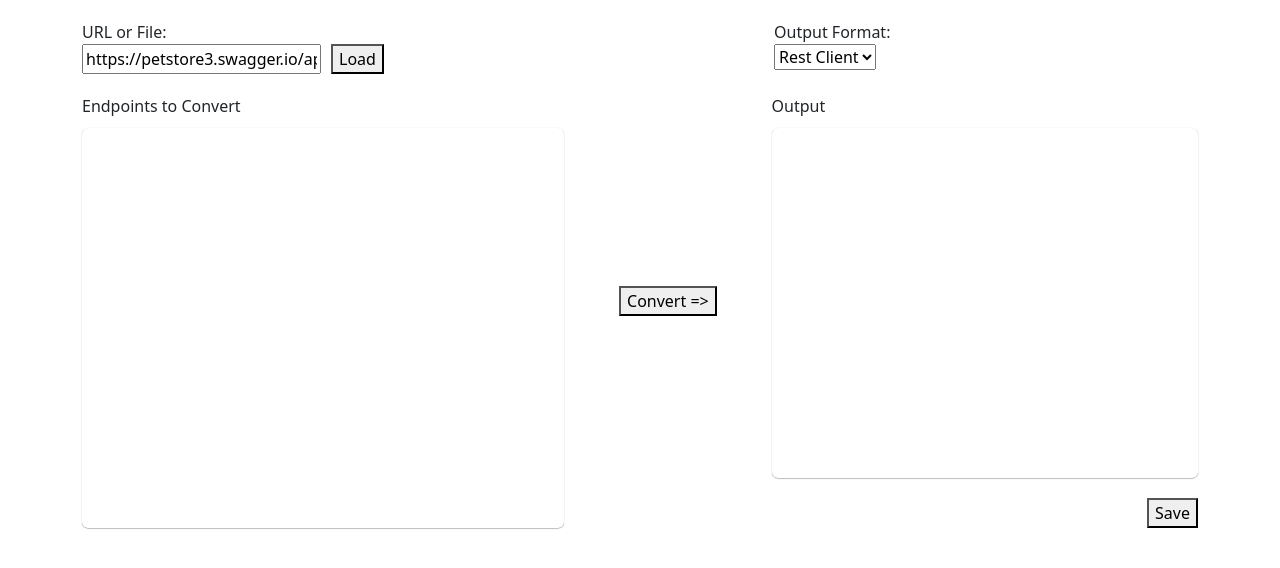
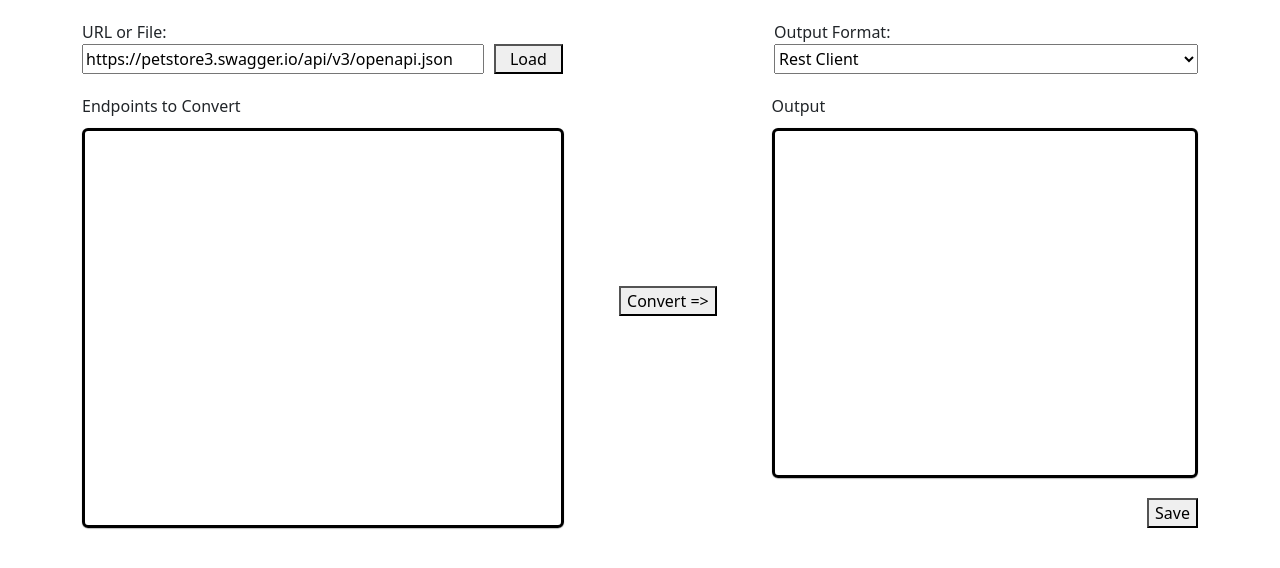
Before and after one commit to pngan/RestAssured, a React (Create React App) app: page / in a window 1280 px wide. Shown: the top 568 px of the page. Built offline with nearby package versions, Linux system fonts and the light colour scheme.

Commit message:
Adjust sizing and boders

```diff
--- a/src/Components/EndpointsList.js
+++ b/src/Components/EndpointsList.js
@@ -2,6 +2,7 @@ import React, { useState } from "react";
 import styled from "styled-components";
 import EndpointCheckbox from "./EndpointCheckbox";
 import SelectAllCheckbox from "./SelectAllCheckbox";
+import { DataWindow } from "../styles/sharedStyles";
 
 const Wrapper = styled.section`
   margin-top:20px;
@@ -10,7 +11,7 @@ const Wrapper = styled.section`
   align-items: flex-start;
 `;
 
-const Content = styled.section`
+const Content = styled(DataWindow)`
   padding: 1em;
   width: 100%;
   box-shadow: 0px 0.5px 1px #888888;
@@ -19,7 +20,7 @@ const Content = styled.section`
   flex-direction: column;
   align-items: flex-start;
   height: 400px;
-  overflow-y: scroll;
+  overflow: scroll;
 `;
 
 const Title = styled.span`
@@ -30,19 +31,27 @@ export const CheckboxLabel = styled.label `
   margin-left: 10px
 `;
 
-const EndpointsList = ({data, selectedEndpoints, setSelectedEndpoints}) => {
-
-  return (
+const EndpointsList = ({data, selectedEndpoints, setSelectedEndpoints}) => (
     <Wrapper>
         <Title>Endpoints to Convert</Title>
         <Content>
-            {data.length > 0 && <SelectAllCheckbox data={data} setSelectedEndpoints={setSelectedEndpoints}/>}
-            {data.map((endpoint) =>
-            <React.Fragment key={endpoint.id}>
-              <EndpointCheckbox selectedEndpoints={selectedEndpoints} setSelectedEndpoints={setSelectedEndpoints} data={endpoint}/>
-            </React.Fragment>)}
+            {
+              data.length > 0 &&
+              <SelectAllCheckbox
+                data={data}
+                setSelectedEndpoints={setSelectedEndpoints}/>
+            }
+            {
+              data.map((endpoint) =>
+                <React.Fragment key={endpoint.id}>
+                  <EndpointCheckbox
+                    selectedEndpoints={selectedEndpoints}
+                    setSelectedEndpoints={setSelectedEndpoints}
+                    data={endpoint}/>
+                </React.Fragment>)
+            }
         </Content>
     </Wrapper>
-  )
-};
+  );
+
 export default EndpointsList;
--- a/src/Components/Output.js
+++ b/src/Components/Output.js
@@ -1,19 +1,20 @@
 import React from "react";
 import styled from "styled-components";
+import { DataWindow } from "../styles/sharedStyles";
 
 const Wrapper = styled.section`
   margin-top:20px;
   text-align: left;
 `;
 
-const Content = styled.section`
+const Content = styled(DataWindow)`
   padding: 4em;
   width: 100%;
   height: 350px;
-  overflow-y: scroll;
   box-shadow: 0px 0.5px 1px #888888;
   border-radius: 6px;
   margin-top: 10px;
+  overflow: scroll;
 `;
 
 const Title = styled.span`
--- a/src/Components/OutputSelect.js
+++ b/src/Components/OutputSelect.js
@@ -1,6 +1,12 @@
 import React, { useMemo } from 'react';
 import { ConverterCollection } from "../converter/converter";
 import { InputWrapper, Label } from '../styles/sharedStyles'
+import styled from 'styled-components';
+
+const Select = styled.select`
+  height: 30px;
+  width: 100%
+`;
 
 const OutputSelect = ({setConvertedData, setOutputFormat}) => {
   const { converters } = new ConverterCollection();
@@ -22,9 +28,9 @@ const OutputSelect = ({setConvertedData, setOutputFormat}) => {
   return (
     <InputWrapper>
       <Label>Output Format:</Label>
-      <select onChange={handleOutputFormat}>
+      <Select onChange={handleOutputFormat}>
         {converterList}
-      </select>
+      </Select>
     </InputWrapper>
   )
 }
--- a/src/Components/SourceInputSelection.js
+++ b/src/Components/SourceInputSelection.js
@@ -5,12 +5,15 @@ import { InputWrapper, Label } from '../styles/sharedStyles'
 
 const LoadButton = styled.button`
   margin-left: 10px;
+  flex-grow: 1;
 `
 
 const SourceInput = styled.input`
+  flex-grow:10;
 `
 
 const InputButtonWrapper = styled.div`
+  display: flex;
   text-align: left;
   width: 100%;
 `
--- a/src/styles/sharedStyles.js
+++ b/src/styles/sharedStyles.js
@@ -26,5 +26,6 @@ export const RightCol = styled.div`
 `;
 
 export const DataWindow = styled.div`
+  border: solid black;
   border-width: 3px;
 `
```
